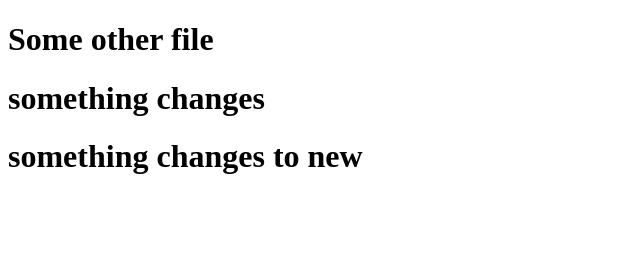
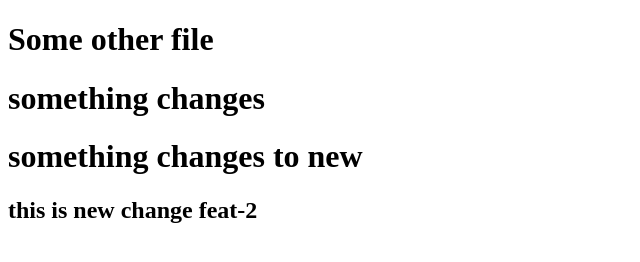
Before and after one commit to shubhamitrix/calculatortest, a plain HTML site: page git-tutorial/data.html in a window 1280 px wide. Shown: the whole page, without its empty margins (0-640 px from the left). Drawn offline with Linux system fonts and the light colour scheme.

Commit message:
Update data.html

```diff
--- a/git-tutorial/data.html
+++ b/git-tutorial/data.html
@@ -10,5 +10,6 @@
         <h1>Some other file</h1>
         <h1>something changes</h1>
         <h1>something changes to new</h1>
+        <h2>this is new change feat-2</h2>
     </body>
 </html>
```
